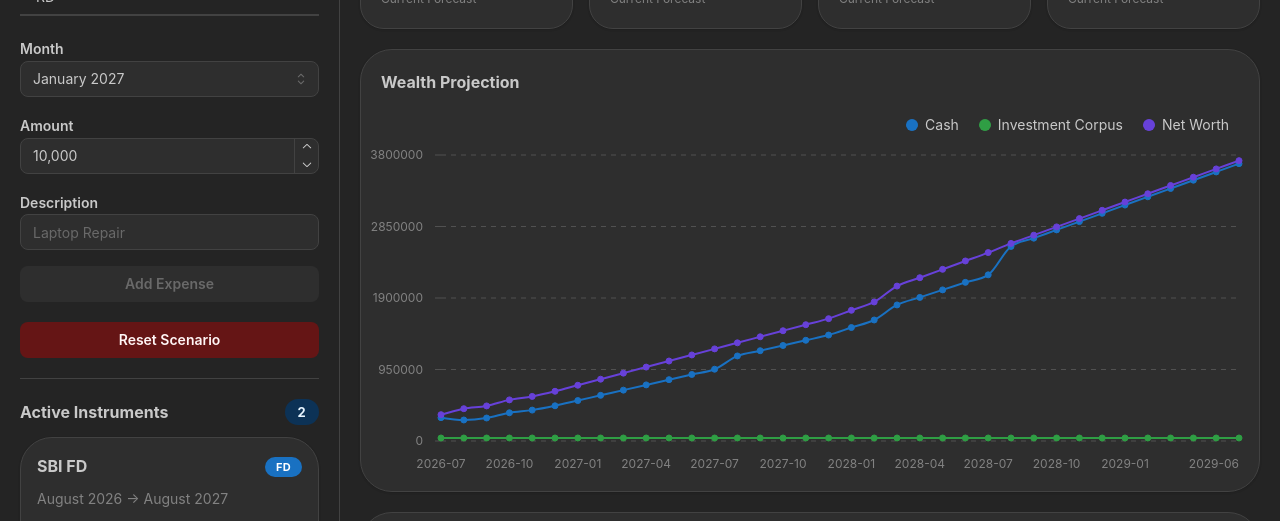
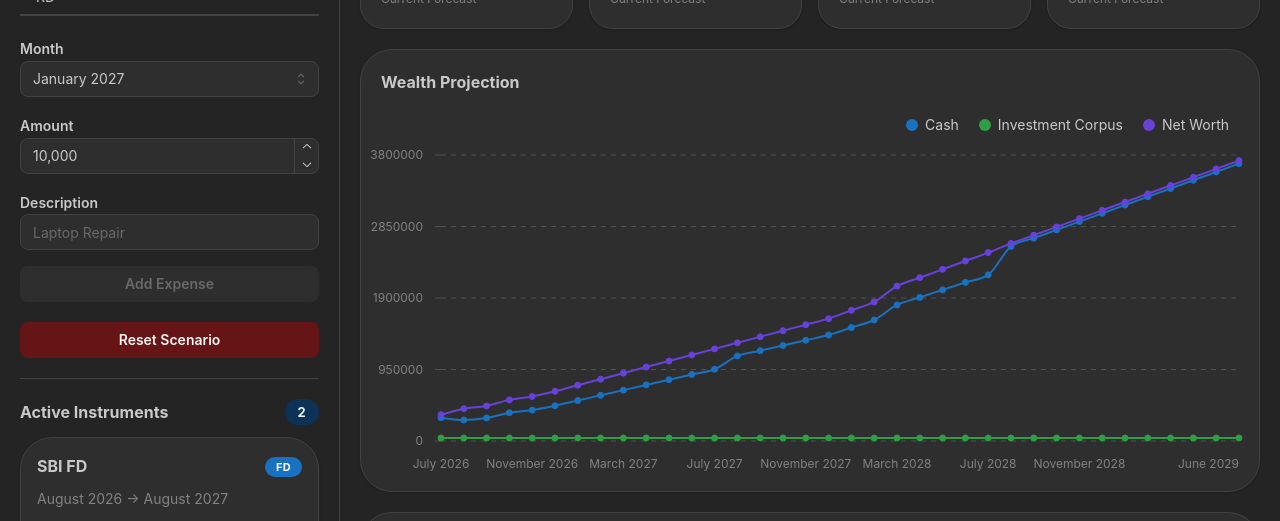
Before and after one commit to iamsuteerth/finance-planner, a React (Vite) app: page / in a window 1280 px wide. Shown: the part 211-732 px from the top of the page. Built offline with nearby package versions, Linux system fonts and the light colour scheme.

Commit message:
Added scenario banner

```diff
--- a/src/app/App.tsx
+++ b/src/app/App.tsx
@@ -7,11 +7,14 @@ import SummaryCards
 import NetWorthChart
   from "../components/charts/NetWorthChart";
 import DashboardTabs from "../components/dashboard/DashboardTabs";
+import ScenarioBanner from "../components/scenario/ScenarioBanner";
 
 export default function App() {
   return (
     <PlannerShell>
       <SummaryCards />
+
+      <ScenarioBanner />
 
       <NetWorthChart />
 
--- a/src/components/charts/NetWorthChart.tsx
+++ b/src/components/charts/NetWorthChart.tsx
@@ -11,6 +11,7 @@ import {
 import {
   useSimulation,
 } from "../../hooks/useSimulation";
+import { formatMonth } from "../../engine/monthFormatting";
 
 export default function NetWorthChart() {
   const result =
@@ -19,7 +20,9 @@ export default function NetWorthChart() {
   const data =
     result.rows.map(
       (row) => ({
-        month: row.month,
+        month: formatMonth(
+          row.month
+        ),
 
         cash:
           Math.round(
@@ -47,46 +50,23 @@ export default function NetWorthChart() {
       shadow="xs"
       withBorder
       p="lg"
+      style={{ minWidth: 0 }}
     >
-      <Stack>
+      <Stack style={{ minWidth: 0 }}>
         <Text fw={700}>
           Wealth Projection
         </Text>
-
         <LineChart
           h={360}
+          w="100%"
           data={data}
           dataKey="month"
           withLegend
           curveType="monotone"
           series={[
-            {
-              name: "cash",
-              label: "Cash",
-              color: "blue",
-            },
-
-            {
-              name:
-                "investmentCorpus",
-
-              label:
-                "Investment Corpus",
-
-              color:
-                "green",
-            },
-
-            {
-              name:
-                "netWorth",
-
-              label:
-                "Net Worth",
-
-              color:
-                "violet",
-            },
+            { name: "cash", label: "Cash", color: "blue" },
+            { name: "investmentCorpus", label: "Investment Corpus", color: "green" },
+            { name: "netWorth", label: "Net Worth", color: "violet" },
           ]}
         />
       </Stack>
--- /dev/null
+++ b/src/components/scenario/ScenarioBanner.tsx
@@ -0,0 +1,123 @@
+import {
+  Badge,
+  Group,
+  Paper,
+  Text,
+} from "@mantine/core";
+
+import {
+  usePlannerStore,
+} from "../../store/plannerStore";
+
+export default function ScenarioBanner() {
+  const events =
+    usePlannerStore(
+      (state) =>
+        state.overrides
+          .runtimeEvents
+    ) ?? [];
+  if (
+    events.length === 0
+  ) {
+    return null;
+  }
+
+  const types =
+    new Set(
+      events.map(
+        (event) =>
+          event.type
+      )
+    );
+
+  return (
+    <Paper
+      radius="xl"
+      p="md"
+      mt="md"
+      withBorder
+    >
+      <Group
+        justify="space-between"
+      >
+        <div>
+          <Text
+            fw={600}
+          >
+            Scenario Active
+          </Text>
+
+          <Text
+            size="sm"
+            c="dimmed"
+          >
+            {
+              events.length
+            }{" "}
+            modification
+            {events.length > 1
+              ? "s"
+              : ""}
+          </Text>
+        </div>
+
+        <Group gap={6}>
+          {types.has(
+            "ONE_OFF_EXPENSE"
+          ) && (
+              <Badge
+                color="red"
+                variant="light"
+              >
+                Expense
+              </Badge>
+            )}
+
+          {types.has(
+            "BONUS_INCOME"
+          ) && (
+              <Badge
+                color="green"
+                variant="light"
+              >
+                Bonus
+              </Badge>
+            )}
+
+          {types.has(
+            "SALARY_CHANGE"
+          ) && (
+              <Badge
+                color="blue"
+                variant="light"
+              >
+                Salary
+              </Badge>
+            )}
+
+          {types.has(
+            "FD"
+          ) && (
+              <Badge
+                color="cyan"
+                variant="light"
+              >
+                FD
+              </Badge>
+            )}
+
+          {types.has(
+            "RD"
+          ) && (
+              <Badge
+                color="grape"
+                variant="light"
+              >
+                RD
+              </Badge>
+            )}
+        </Group>
+      </Group>
+    </Paper>
+  );
+}
```
